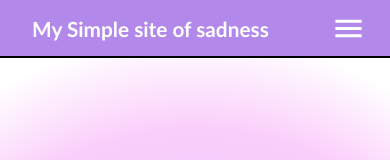
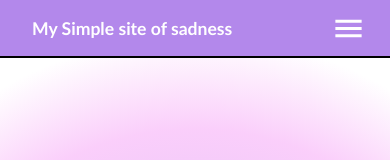
Before and after one commit to adamman722/my-site-of-sadness, a React (Create React App) app: page / in a window 390 px wide. Shown: the top 160 px of the page. Built offline with nearby package versions, Linux system fonts and the light colour scheme.

Commit message:
site update again

```diff
--- a/src/components/landingPageStyles.css
+++ b/src/components/landingPageStyles.css
@@ -18,11 +18,11 @@ nav {
     display: none;
   }
 }
-@media (max-width: 600px) {
+@media (max-width: 500px) {
   .Cheese {
     display: none;
   }
   .title-of-site {
-    font-size: 1.3rem;
+    font-size: 1.1rem;
   }
 }
```
